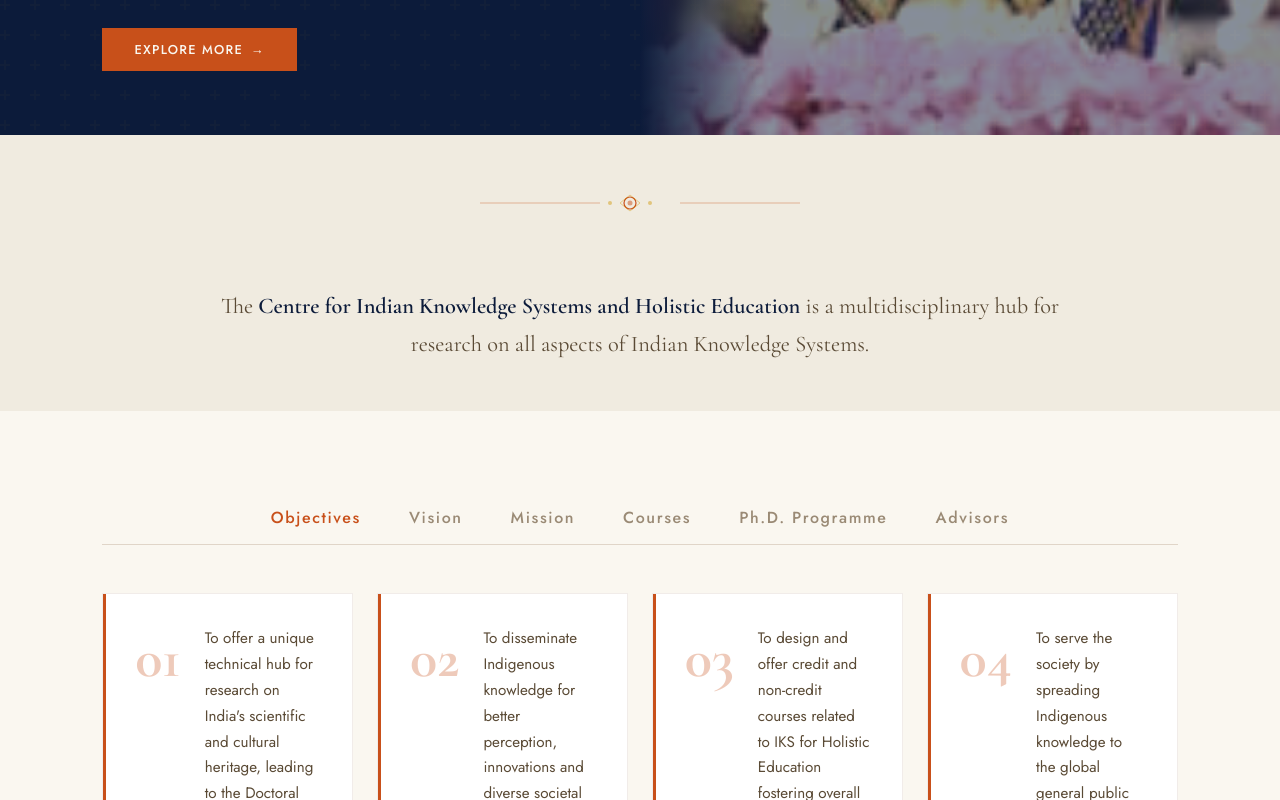
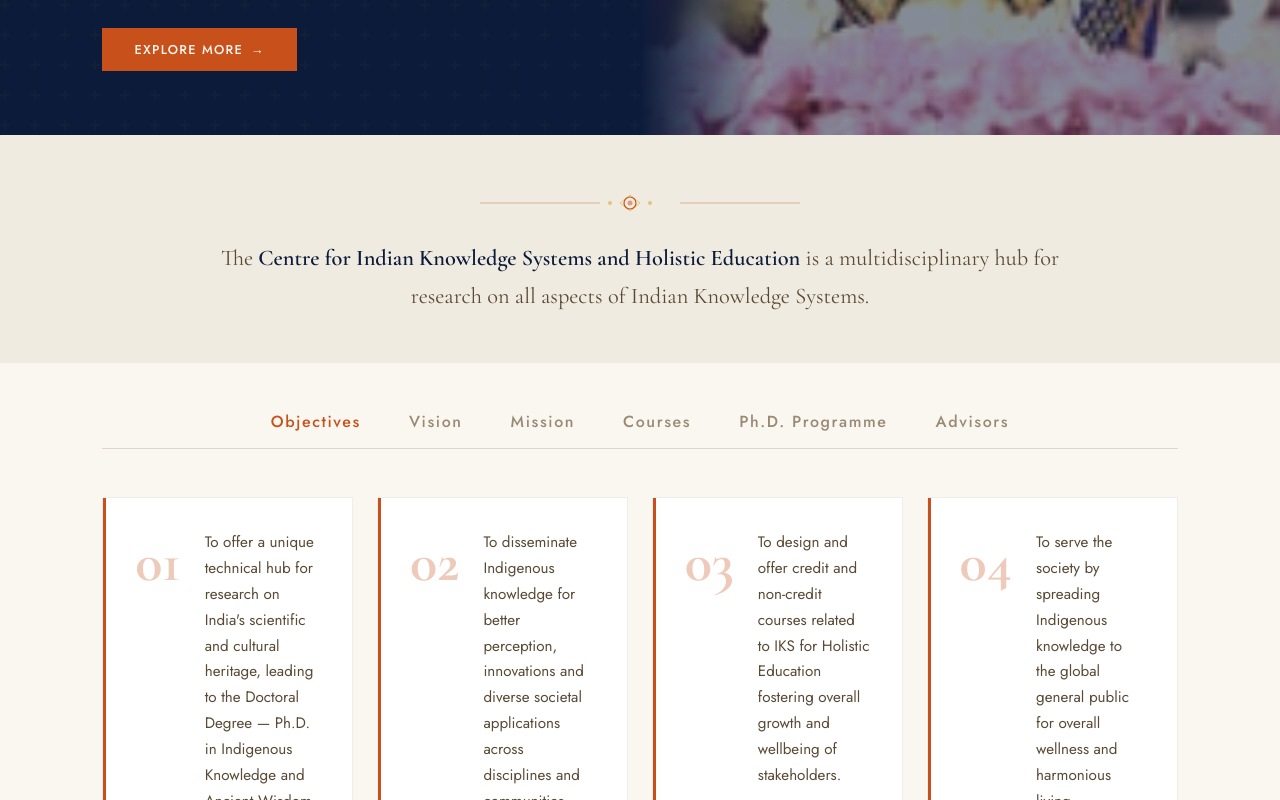
Before and after one commit to manavdhamecha77/IKS-SVNIT, a Next.js app: page / in a window 1280 px wide. Shown: the part 720-1520 px from the top of the page. Built offline with nearby package versions, Linux system fonts and the light colour scheme.

Commit message:
spacing adjustments in tabs section

```diff
--- a/src/components/TabsSection.tsx
+++ b/src/components/TabsSection.tsx
@@ -38,7 +38,7 @@ export default function TabsSection() {
   return (
     <>
       {/* ORNATE DIVIDER */}
-      <div className="text-center py-12 bg-light-sand overflow-hidden" id="about">
+      <div className="text-center pt-12 bg-light-sand overflow-hidden" id="about">
         <svg viewBox="0 0 320 40" fill="none" xmlns="http://www.w3.org/2000/svg" className="w-[320px] max-w-[90vw] inline-block">
           <line x1="0" y1="20" x2="120" y2="20" stroke="#C8501A" strokeWidth="0.75" strokeOpacity="0.5" />
           <circle cx="150" cy="20" r="6" fill="none" stroke="#C8501A" strokeWidth="1.2" />
@@ -58,7 +58,7 @@ export default function TabsSection() {
       </div>
 
       {/* TABS SECTION */}
-      <section className="py-20 px-[8vw] bg-ivory" id="tabs-section">
+      <section className="pt-8 pb-20 px-[8vw] bg-ivory" id="tabs-section">
         {/* <p className="text-[0.9rem] sm:text-[1rem] font-medium tracking-[0.2em] uppercase text-saffron mb-4">
           Discover
         </p> */}
```
